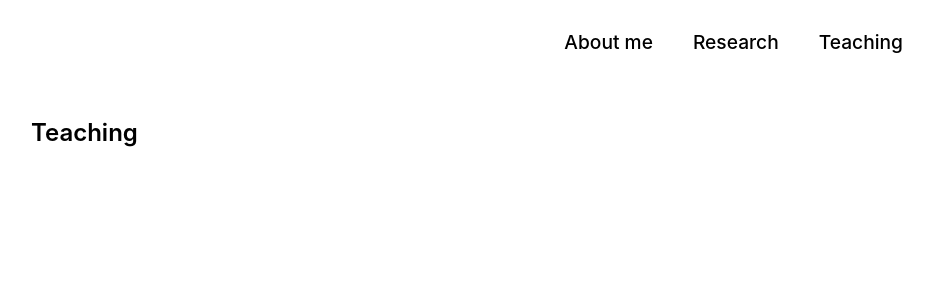
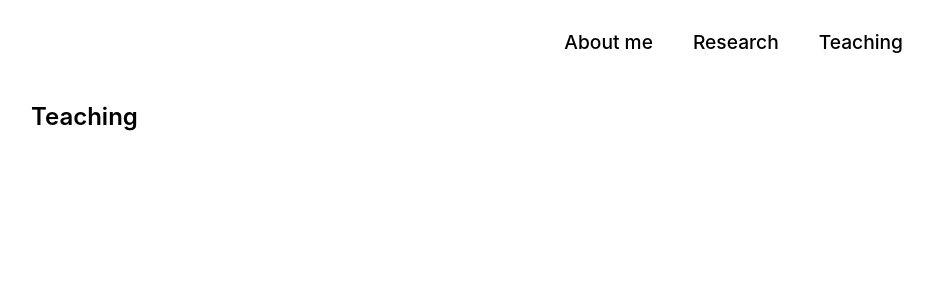
Before and after one commit to Jonghwap/Jonghwap.github.io, a Jekyll site: the page built from teaching.md, in a window 1280 px wide. Shown: the top 300 px of the page, without its empty margins (209-1142 px from the left). Built offline with Jekyll 4.4.1, drawn with Linux system fonts in a browser that asks for light colours; a style sheet for code colours, icons or effects is not loaded.

Commit message:
Update style.scss

```diff
--- a/assets/css/style.scss
+++ b/assets/css/style.scss
@@ -43,7 +43,7 @@
 }
 
 .wrapper > section {
-  padding-top: 7rem; // navigation bar이랑 본문 사이의 거리
+  padding-top: 6rem; // navigation bar이랑 본문 사이의 거리
 }
 
 @media (prefers-color-scheme: dark) {
@@ -70,7 +70,7 @@
   width: 100%;
   max-width: 800px;
   float: none;
-  padding-top: 7em; // navigation bar이랑 본문 사이의 거리
+  padding-top: 6em; // navigation bar이랑 본문 사이의 거리
   padding-bottom: 50px;
 }
 
```
